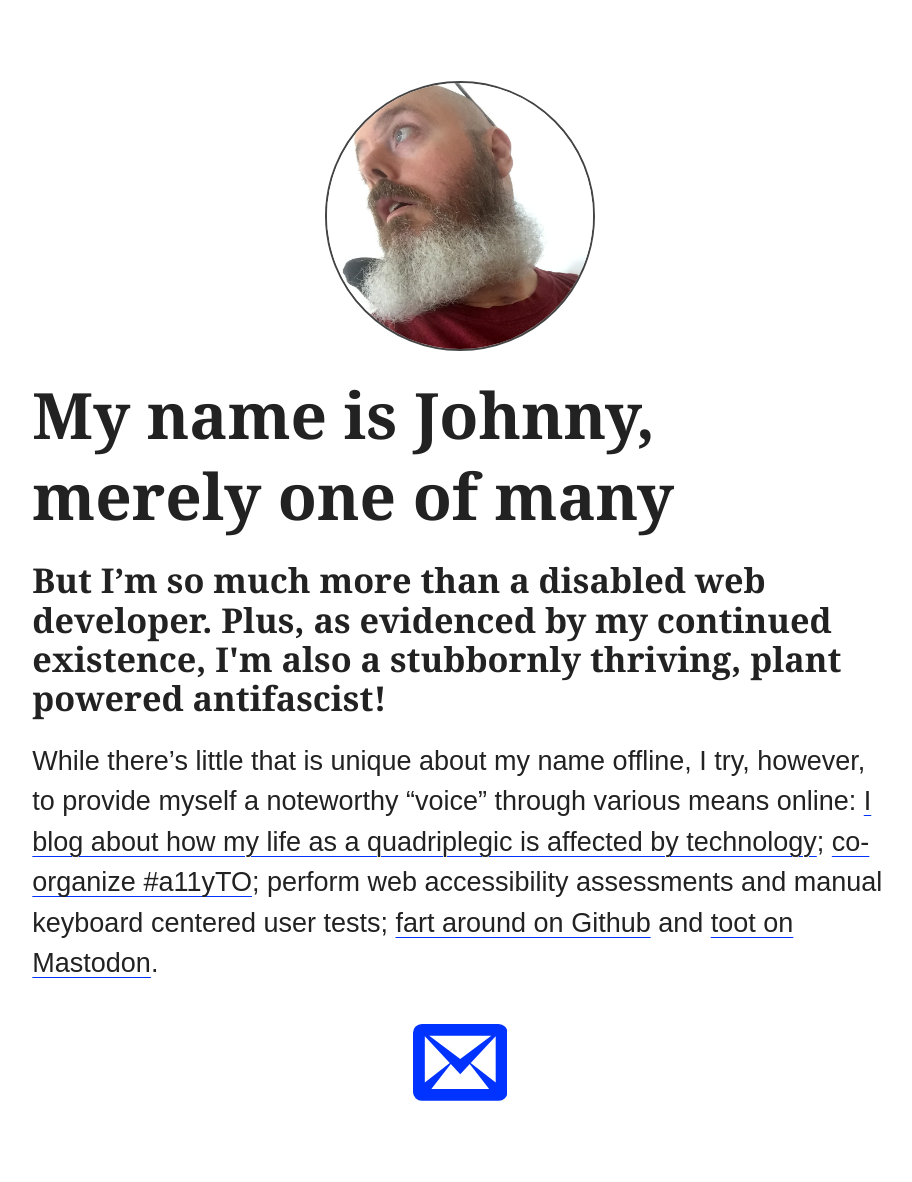
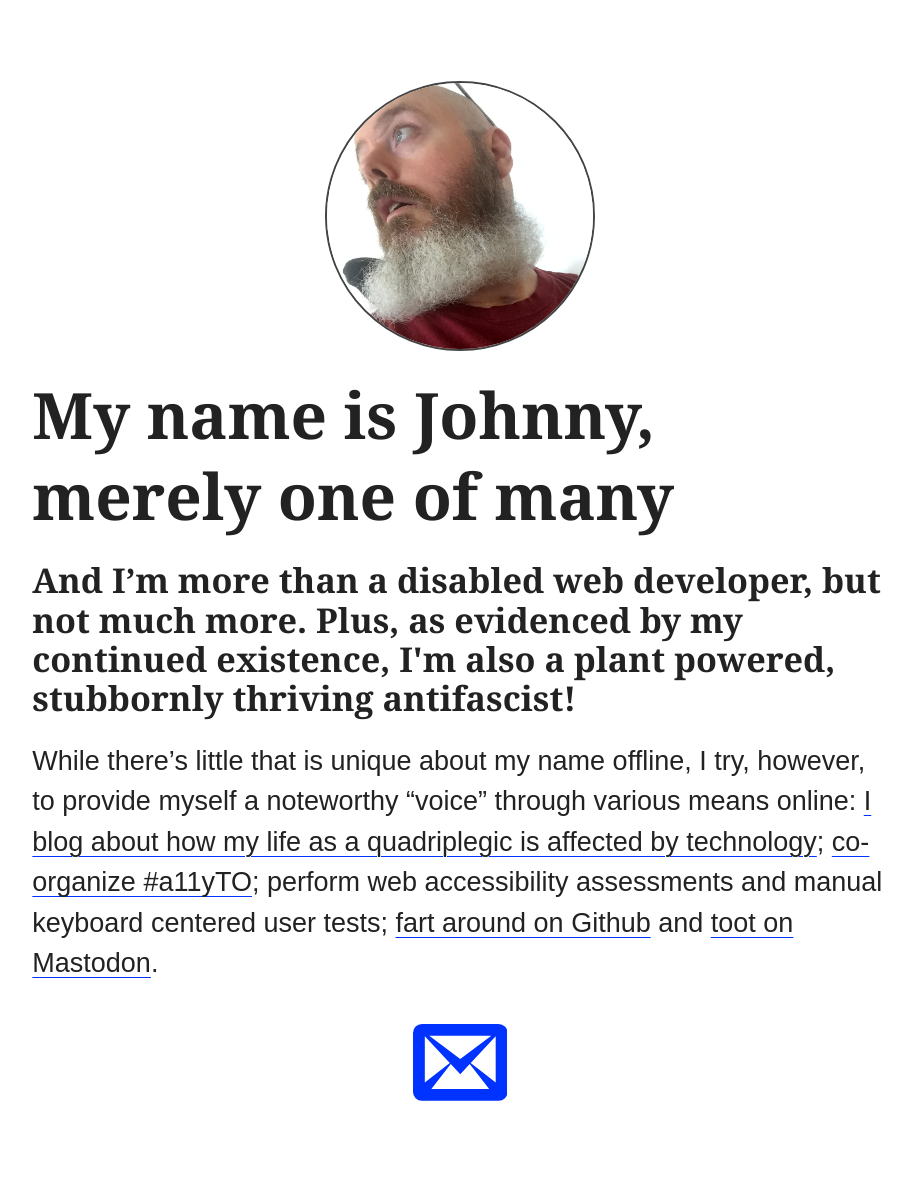
Before and after one commit to abledaccess/johnnydaux.org, a Jekyll site: the page built from index.md, in a window 1280 px wide. Shown: the whole page, without its empty margins (180-1092 px from the left). Built offline with Jekyll 4.4.1, drawn with Linux system fonts in a browser that asks for light colours; some web fonts are replaced.

```diff
--- a/_config.yml
+++ b/_config.yml
@@ -14,14 +14,13 @@
 # You can create any custom variable you would like, and they will be accessible
 # in the templates via {{ site.myvariable }}.
 title: "My name is Johnny, merely one of many"
-description: "But I’m so much more than a disabled web developer. Plus, as evidenced by my continued existence, I'm also a stubbornly thriving, plant powered antifascist!"
+description: "And I’m more than a disabled web developer, but not much more. Plus, as evidenced by my continued existence, I'm also a plant powered, stubbornly thriving antifascist!"
 email: hi@johnnydaux.org
-baseurl: "" # the subpath of your site, e.g. /blog
+baseurl: "/" # the subpath of your site, e.g. /blog
 url: "http://johnnydaux.org/" # the base hostname & protocol for your site, e.g. http://example.com
 
 # Build settings
 markdown: kramdown
-theme: minima
 plugins:
   - jekyll-feed
 
--- a/_layouts/default.html
+++ b/_layouts/default.html
@@ -3,19 +3,19 @@
 
 <head>
 
-  <meta charset="UTF-8" />
+  <meta charset="UTF-8">
 
-  <meta name="viewport" content="initial-scale=1.0, width=device-width" />
+  <meta name="viewport" content="initial-scale=1.0, width=device-width">
 
   <title>{% if page.class == 'home' %}{{ site.title }}{% else %}{{ page.title }} &ndash; {{ site.title }}{% endif %}</title>
 
-  <link rel="stylesheet" href="/css/main.css" />
+  <link rel="stylesheet" href="/css/main.css">
   <link rel="icon" type="image/gif" href="/favicon.gif">
-  <link rel="apple-touch-icon-precomposed" href="/apple-touch-icon.png" />
+  <link rel="apple-touch-icon-precomposed" href="/apple-touch-icon.png">
 
   <link rel="stylesheet" href="https://use.typekit.net/cqj2kpe.css">
   <script type="text/javascript">try { Typekit.load(); } catch (e) { }</script> {% if page.class == 'home' %}
-  <meta name="description" content="{{ site.description }}" />
+  <meta name="description" content="{{ site.description }}">
 
 </head>{% else %}</head>{% endif %}
 
@@ -27,7 +27,7 @@
 
       <article class="entry--content">
 
-        <p><img src="images/johnny.jpg" alt="A selfie, taken from a low angle and straight on of me looking over my right shoulder, wearing a red t-shirt and a mid-length, largely greying beard." /></p>
+        <p><img src="images/johnny.jpg" alt="A selfie, taken from a low angle and straight on of me looking over my right shoulder, wearing a red t-shirt and a mid-length, largely greying beard."></p>
 
         {% if page.class == 'not-found' %}<h1>{{ page.title }}</h1>{% else %}<h1>{{ site.title }}</h1>{% endif %}
 
@@ -41,7 +41,7 @@
       <a href="mailto:{{ site.email }}" class="connect-email" rel="external">
         <svg id="email-icon" class="icon" focusable="false" version="1.1" xmlns="http://www.w3.org/2000/svg" viewBox="0 0 32 26">
           <title>Email me</title>
-          <path d="M29,4H3A3,3,0,0,0,0,7V27a3,3,0,0,0,3,3H29a3,3,0,0,0,3-3V7A3,3,0,0,0,29,4ZM12.46,17.2,4,23.79V8.11ZM5.51,8h21L16,15.88Zm7.28,9.55L16,21l3.21-3.45L25.79,26H6.21l6.58-8.45Zm6.75-.35L28,8.11V23.79Z" transform="translate(0 -4)" />
+          <path d="M29,4H3A3,3,0,0,0,0,7V27a3,3,0,0,0,3,3H29a3,3,0,0,0,3-3V7A3,3,0,0,0,29,4ZM12.46,17.2,4,23.79V8.11ZM5.51,8h21L16,15.88Zm7.28,9.55L16,21l3.21-3.45L25.79,26H6.21l6.58-8.45Zm6.75-.35L28,8.11V23.79Z" transform="translate(0 -4)">
         </svg>
         <span class="sr-only">Email me</span>
       </a>
```
Also changed, not shown: Gemfile (+15 -11 lines), Gemfile.lock, images/Zohnny.jpg (deleted), images/aa-logo.png (deleted).
